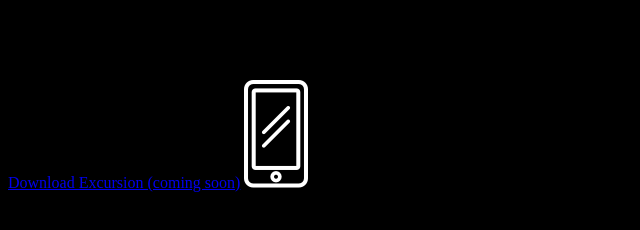
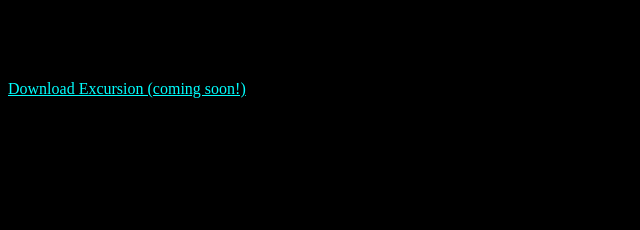
Before and after one commit to AlexanderPolus/excursion, a plain HTML site: page index.html in a window 1280 px wide. Shown: the whole page, without its empty margins (0-640 px from the left). Drawn offline with Linux system fonts and the light colour scheme.

Commit message:
new font color and link

```diff
--- a/index.html
+++ b/index.html
@@ -8,7 +8,6 @@
   <body>
     <!-- Your content goes here -->
     <h1>Discover hidden places in the world around you</h1>
-    <a href="google.com">Download Excursion (coming soon)</a>
-    <img src="resources/images/phone.png">
+    <a href="https://google.com">Download Excursion (coming soon!)</a>
   </body>
 </html>
--- a/resources/css/style.css
+++ b/resources/css/style.css
@@ -1,3 +1,7 @@
 body {
     background-color: black;
 }
+
+a {
+    color: aqua;
+}
```
